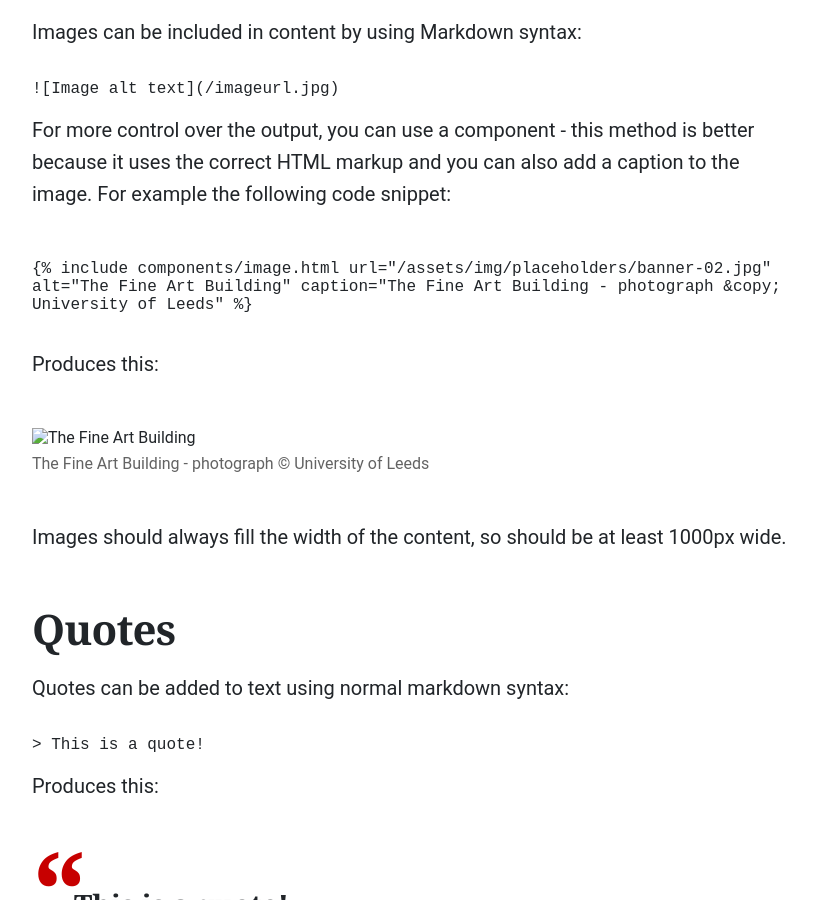
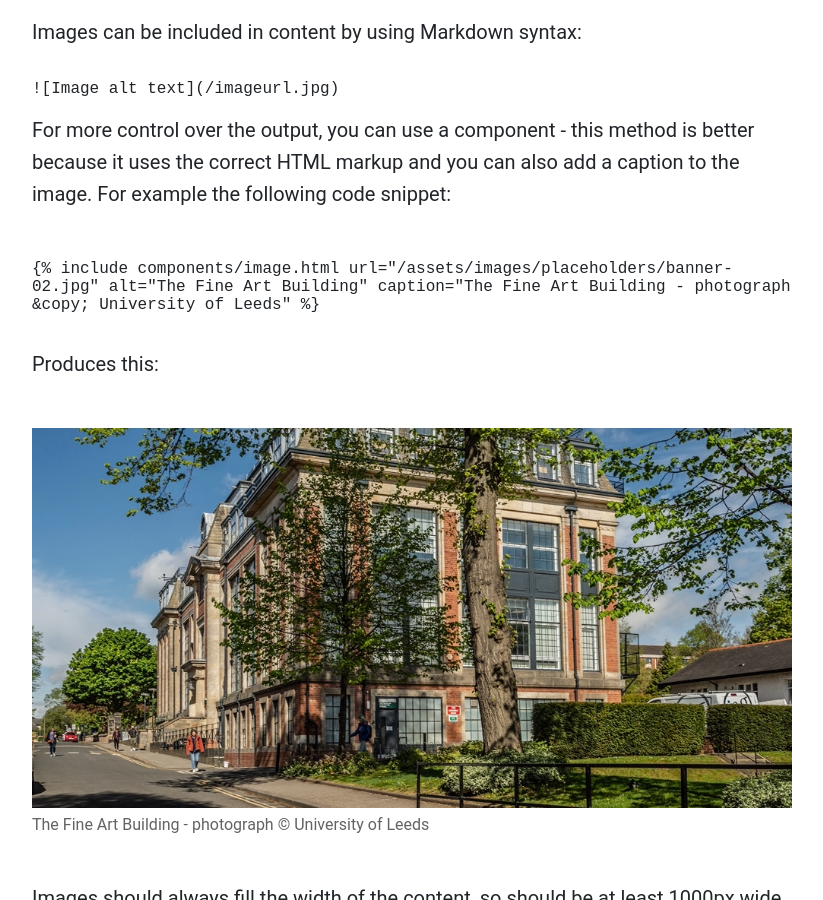
Before and after one commit to uol-library/jekyll-theme-uol, a Jekyll site: the page built from pages/examples/index.md, in a window 1280 px wide and 900 px high, scrolled down 797 px. Shown: the whole window, without its empty margins (149-972 px from the left). Built offline with Jekyll 4.4.1, drawn with Linux system fonts in a browser that asks for light colours; some web fonts are replaced.

Commit message:
Modified image URLs for placeholders

````diff
--- a/pages/examples/index.md
+++ b/pages/examples/index.md
@@ -32,12 +32,12 @@ Images can be included in content by using Markdown syntax:
 For more control over the output, you can use a component - this method is better because it uses the correct HTML markup and you can also add a caption to the image. For example the following code snippet:
 ```
 {% raw %}
-{% include components/image.html url="/assets/img/placeholders/banner-02.jpg" alt="The Fine Art Building" caption="The Fine Art Building - photograph &copy; University of Leeds" %}
+{% include components/image.html url="/assets/images/placeholders/banner-02.jpg" alt="The Fine Art Building" caption="The Fine Art Building - photograph &copy; University of Leeds" %}
 {% endraw %}
 ```
 Produces this:
 
-{% include components/image.html url="/assets/img/placeholders/banner-02.jpg" alt="The Fine Art Building" caption="The Fine Art Building - photograph &copy; University of Leeds" %}
+{% include components/image.html url="/assets/images/placeholders/banner-02.jpg" alt="The Fine Art Building" caption="The Fine Art Building - photograph &copy; University of Leeds" %}
 
 Images should always fill the width of the content, so should be at least 1000px wide.
 
````
Also changed, not shown: pages/index.md (+13 -13 lines).
